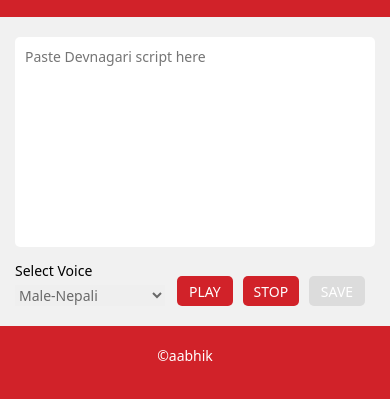
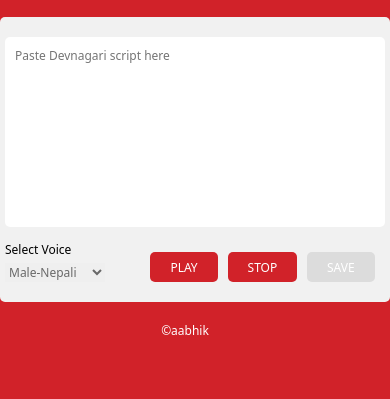
Before and after one commit to aabhik-coder/NepaliBolne, a plain HTML site: page index.html in a window 390 px wide. Shown: the part 73-472 px from the top of the page. Drawn offline with Linux system fonts and the light colour scheme.

Commit message:
responsive

```diff
--- a/style.css
+++ b/style.css
@@ -75,3 +75,19 @@ footer{
     margin-top: 20px;
     margin-right:20px;
 }
+@media(max-width:400px) {
+    form{
+        width: 100vw;
+        padding: 20px 5px 20px 5px;
+    }
+    *{
+        font-size: 12px;
+    }
+    select{
+        border: none;
+        margin-top: 5px;
+        width: 100px;
+        color: #696969;
+     }
+
+}
```
